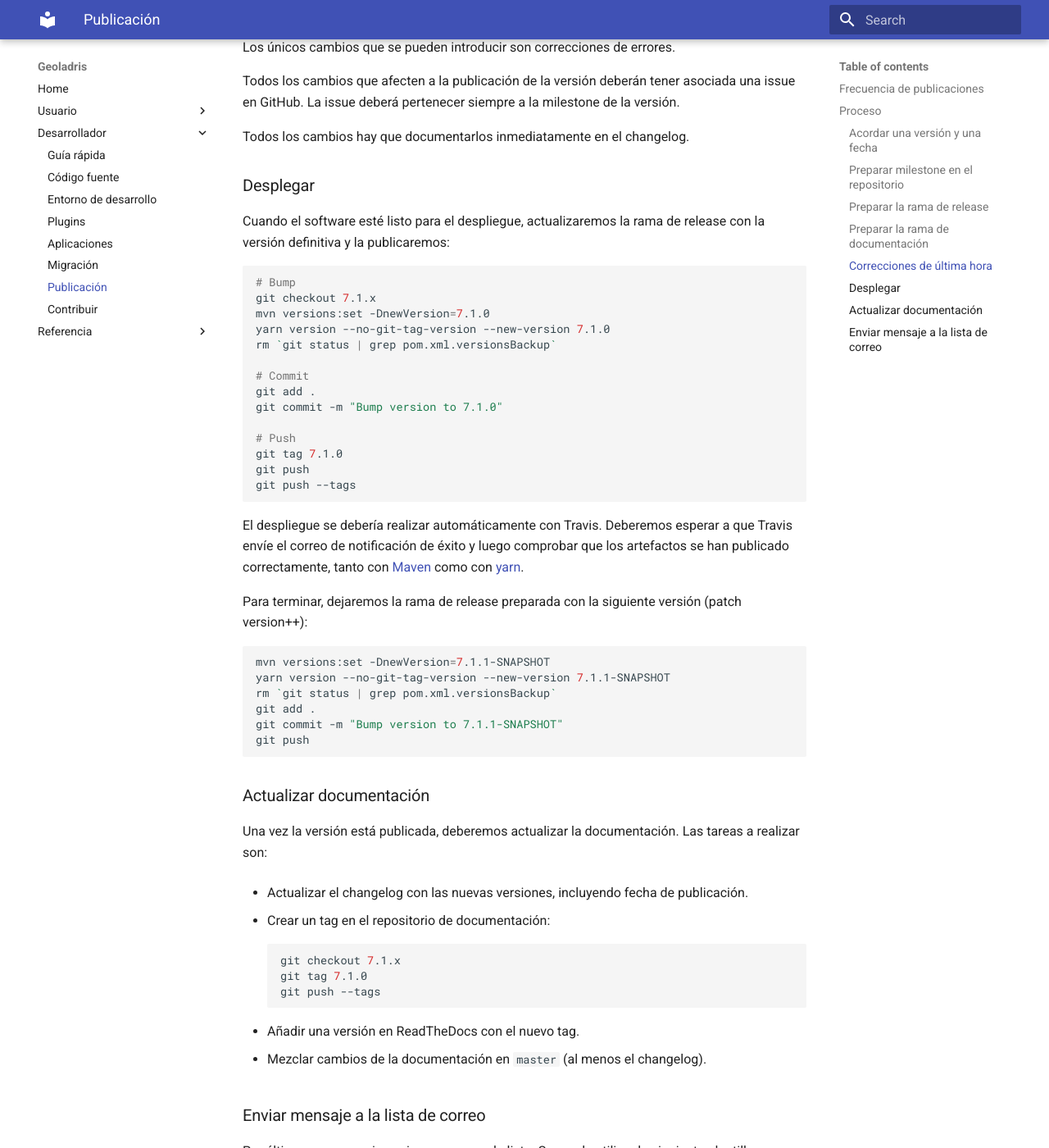
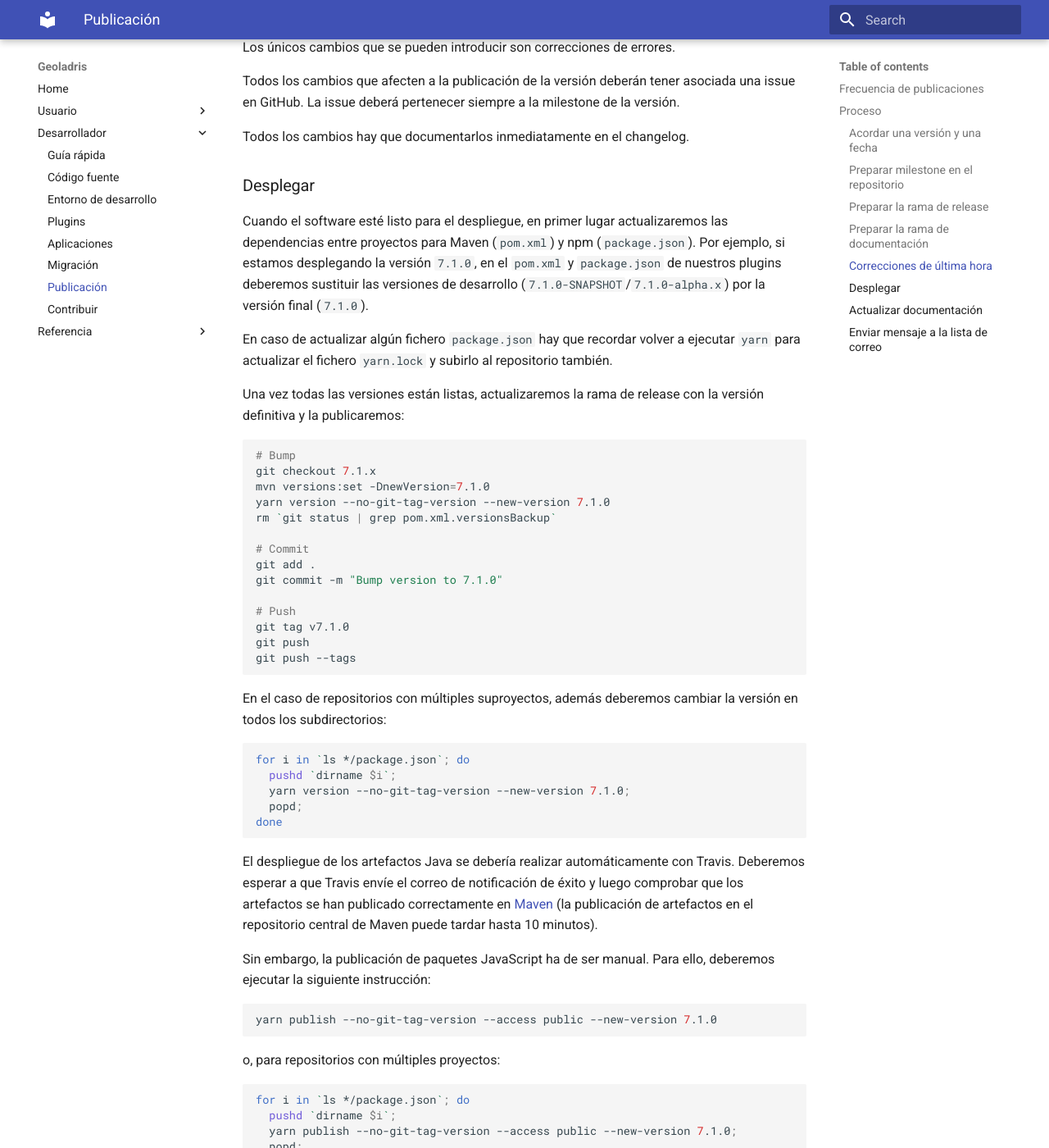
Before and after one commit to geoladris/doc, an MkDocs documentation site: the page built from docs/dev/releases.md, in a window 1280 px wide and 1400 px high, scrolled down 1921 px. Shown: the whole window at 82% size. Built offline with MkDocs 1.6.1 and Material for MkDocs 9.7.7, drawn with Linux system fonts in a browser that asks for light colours; old or Windows-style settings are respelled for this version of MkDocs; some of the changed text lies outside the part shown.

Commit message:
Update release doc

````diff
--- a/docs/dev/releases.md
+++ b/docs/dev/releases.md
@@ -70,7 +70,11 @@ Todos los cambios hay que documentarlos inmediatamente en el changelog.
 
 ### Desplegar
 
-Cuando el software esté listo para el despliegue, actualizaremos la rama de release con la versión definitiva y la publicaremos:
+Cuando el software esté listo para el despliegue, en primer lugar actualizaremos las dependencias entre proyectos para Maven (`pom.xml`) y npm (`package.json`). Por ejemplo, si estamos desplegando la versión `7.1.0`, en el `pom.xml` y `package.json` de nuestros plugins deberemos sustituir las versiones de desarrollo (`7.1.0-SNAPSHOT`/`7.1.0-alpha.x`) por la versión final (`7.1.0`).
+
+En caso de actualizar algún fichero `package.json` hay que recordar volver a ejecutar `yarn` para actualizar el fichero `yarn.lock` y subirlo al repositorio también.
+
+Una vez todas las versiones están listas, actualizaremos la rama de release con la versión definitiva y la publicaremos:
 
 ```bash
 # Bump
@@ -84,12 +88,40 @@ git add .
 git commit -m "Bump version to 7.1.0"
 
 # Push
-git tag 7.1.0
+git tag v7.1.0
 git push
 git push --tags
 ```
 
-El despliegue se debería realizar automáticamente con Travis. Deberemos esperar a que Travis envíe el correo de notificación de éxito y luego comprobar que los artefactos se han publicado correctamente, tanto con [Maven](nullisland.geomati.co:8082/repository/releases/org/geoladris) como con [yarn](https://www.npmjs.com/search?q=geoladris).
+En el caso de repositorios con múltiples suproyectos, además deberemos cambiar la versión en todos los subdirectorios:
+
+```bash
+for i in `ls */package.json`; do
+  pushd `dirname $i`;
+  yarn version --no-git-tag-version --new-version 7.1.0;
+  popd;
+done
+```
+
+El despliegue de los artefactos Java se debería realizar automáticamente con Travis. Deberemos esperar a que Travis envíe el correo de notificación de éxito y luego comprobar que los artefactos se han publicado correctamente en [Maven](http://central.maven.org/maven2/com/github/geoladris) (la publicación de artefactos en el repositorio central de Maven puede tardar hasta 10 minutos).
+
+Sin embargo, la publicación de paquetes JavaScript ha de ser manual. Para ello, deberemos ejecutar la siguiente instrucción:
+
+```bash
+yarn publish --no-git-tag-version --access public --new-version 7.1.0
+```
+
+o, para repositorios con múltiples proyectos:
+
+```bash
+for i in `ls */package.json`; do
+  pushd `dirname $i`;
+  yarn publish --no-git-tag-version --access public --new-version 7.1.0;
+  popd;
+done
+```
+
+Después comprobaremos que los paquetes se han subido correctamente a [npmjs](https://www.npmjs.com/search?q=geoladris).
 
 Para terminar, dejaremos la rama de release preparada con la siguiente versión (patch version++):
 
@@ -102,19 +134,31 @@ git commit -m "Bump version to 7.1.1-SNAPSHOT"
 git push
 ```
 
+y, para repositorios con subdirectorios:
+
+```bash
+for i in `ls */package.json`; do
+  pushd `dirname $i`;
+  yarn version --no-git-tag-version --new-version 7.1.1-SNAPSHOT;
+  popd;
+done
+```
+
 ### Actualizar documentación
 
 Una vez la versión está publicada, deberemos actualizar la documentación. Las tareas a realizar son:
 
 * Actualizar el changelog con las nuevas versiones, incluyendo fecha de publicación.
 
+* Actualizar los enlaces (la [guía rápida](../user/quickstart.md), la [sección de descargas](../user/download.md)).
+
 * Crear un tag en el repositorio de documentación:
 
-        :::bash
-        git checkout 7.1.x
-        git tag 7.1.0
-        git push --tags
-
+```bash
+git checkout 7.1.x
+git tag v7.1.0
+git push --tags
+```
 
 * Añadir una versión en ReadTheDocs con el nuevo tag.
 
````
